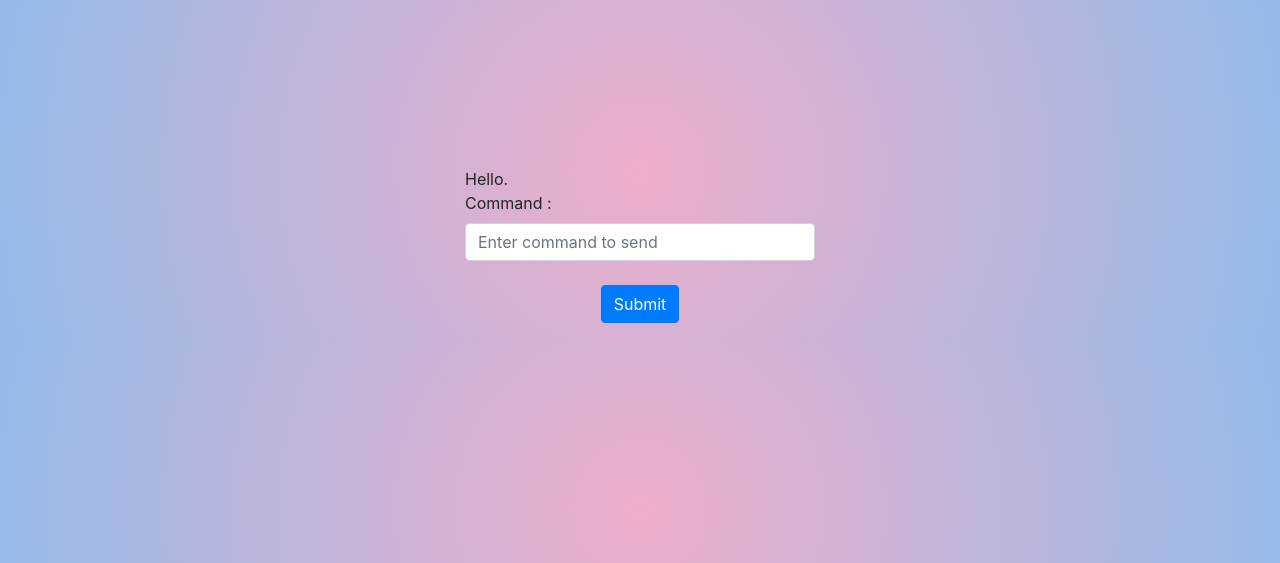
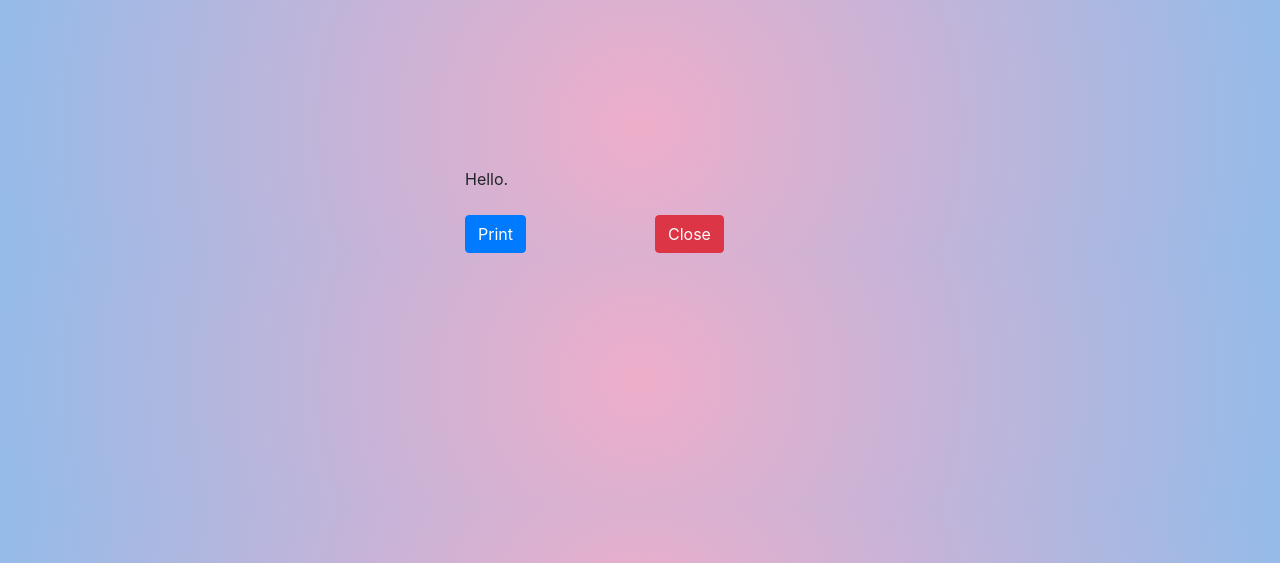
Before and after one commit to eoo/pipeline-test, a Flask app: page / in a window 1280 px wide. Shown: the top 563 px of the page. Run offline with Flask 2, Linux system fonts and the light colour scheme; some libraries are stand-ins or nearby versions.

Commit message:
Add another button to interface, with the function to print on console

```diff
--- a/app.py
+++ b/app.py
@@ -15,8 +15,14 @@ socket.connect("tcp://localhost:5555")
 @app.route('/', methods=['GET', 'POST'])
 def index():
   if request.method == 'POST':
+
+    if 'print' in request.form:
+      message = "print"
+    if 'close' in request.form:
+      message = "close"
+
     print("Sending message to console..")
-    socket.send_string("close")
+    socket.send_string(message)
 
     #  Get the reply.
     message = socket.recv()
--- a/templates/index.html
+++ b/templates/index.html
@@ -18,17 +18,19 @@
         <div class="col-sm"></div>
         <div class="col-sm">
 
-          Hello. <br>
+          Hello. <br/> <br>
 
           <form method="POST">
-            <div class="form-group">
-              <label for="command-box">Command : </label>
-              <input type="text" class="form-control" id="command-box" placeholder="Enter command to send">
-              <br>
-              <div class="text-center">
-              <button class="btn btn-primary">Submit</button>
+
+              <div class="row">
+                  <div class="col-md">
+                    <button class="btn btn-primary" name="print">Print</button>
+                  </div>
+                  <div class="col-md">
+                    <button class="btn btn-danger" name="close">Close</button>
+                  </div>
               </div>
-            </div>
+
           </form>
 
 
```
Also changed, not shown: 1 other file.
